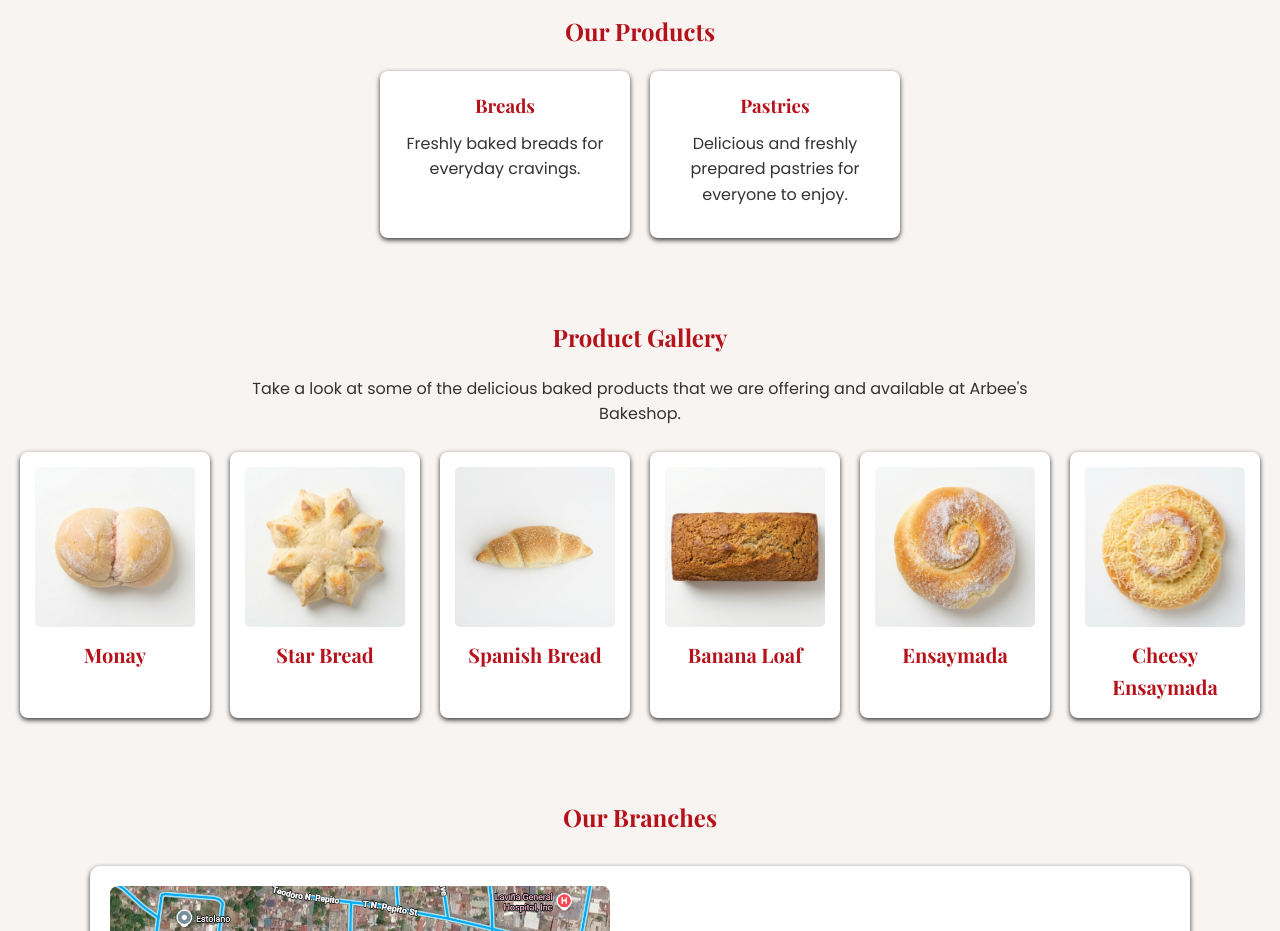
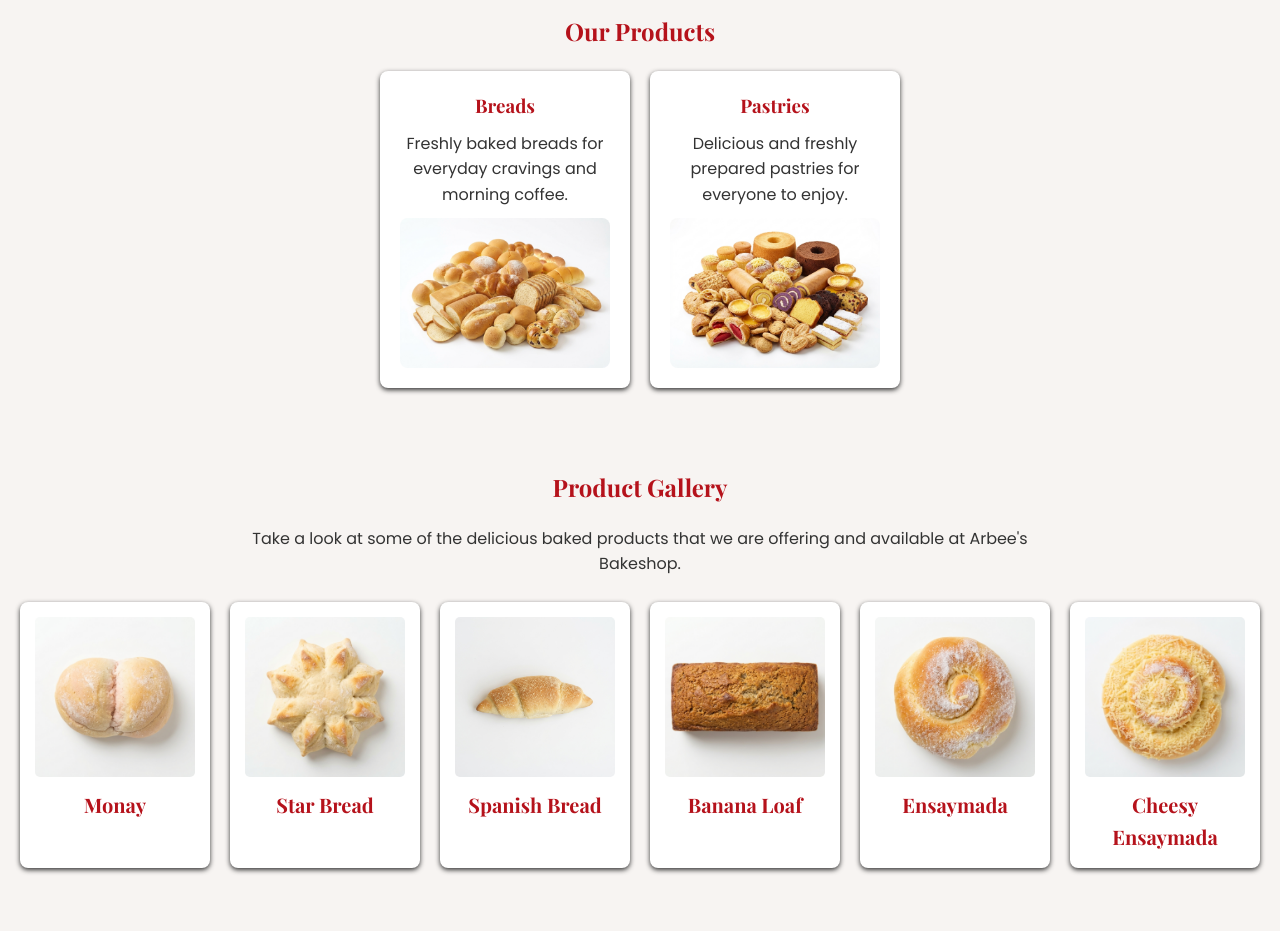
Before and after one commit to JaninnePateno/Pateno-website, a plain HTML site: page index.html in a window 1280 px wide. Shown: the part 1660-2591 px from the top of the page. Drawn offline with nearby package versions, Linux system fonts and the light colour scheme.

Commit message:
13th Commit "Adding image sa our products section"

```diff
--- a/css/style.css
+++ b/css/style.css
@@ -131,12 +131,21 @@ section h2 {
     width: 250px;
     border-radius: 8px;
     box-shadow: 0 2px 5px #333333;
+
 }
 .card > h3 {
     color: #B5121B;
 }
 .card h3 + p {
     margin-top: 10px;
+}
+.card img {
+    display: block;
+    width: 100%;
+    height: 150px;
+    object-fit: cover;
+    border-radius: 8px;
+    flex: 1;
 }
 .gallery, .branches, .promotions, .contact {
     padding: 40px 20px;
--- a/index.html
+++ b/index.html
@@ -74,12 +74,14 @@
             <div class="card-container">
                 <div class="card">
                     <h3>Breads</h3>
-                    <p>Freshly baked breads for everyday cravings.</p>
+                    <p>Freshly baked breads for everyday cravings and morning coffee.</p>
+                    <img src="images/Arbees Breads.jpeg" alt="Arbees freshly baked breads">
                 </div>
 
                 <div class="card">
                     <h3>Pastries</h3>
                     <p>Delicious and freshly prepared pastries for everyone to enjoy.</p>
+                    <img src="images/Arbees Pastries.jpeg" alt="Arbees freshly baked pastries">
                 </div>
             </div>
         </section>
```
Also changed, not shown: images/Arbees Breads.jpeg (added), images/Arbees Pastries.jpeg (added).
